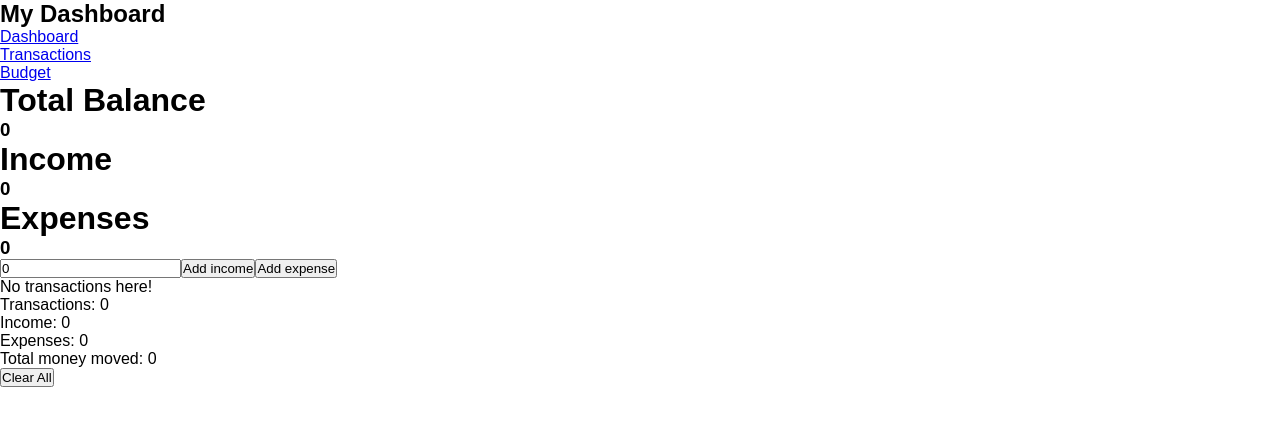
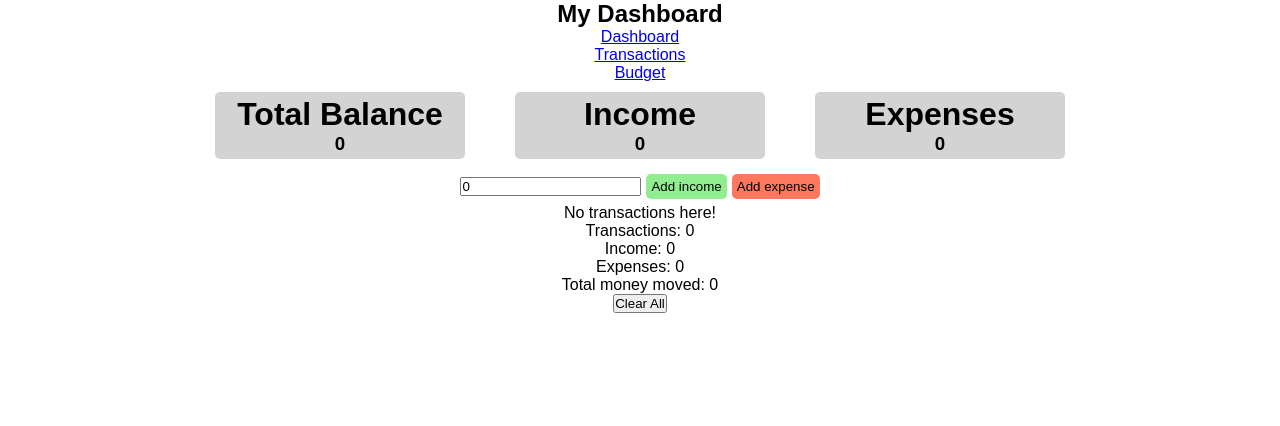
Before and after one commit to kugicode/FinanceDashboard, a React (Vite) app: page / in a window 1280 px wide. Shown: the top 426 px of the page. Built offline with nearby package versions, Linux system fonts and the light colour scheme.

Commit message:
Improved dashboard layout and styling!

```diff
--- a/src/App.jsx
+++ b/src/App.jsx
@@ -75,14 +75,16 @@ function App() {
   },[amount])
 
   return (
-    <div>
+    <div style={{ textAlign: 'center' }}>
       <Navbar />
+      <div style={{ display: 'flex', gap: 30, justifyContent: 'center' }}>
       <Card title="Total Balance" amount={balance} />
       <Card title="Income" amount={totalIncome} />
       <Card title="Expenses" amount={totalExpenses} />
+      </div>
       <input type="number" placeholder='Enter an amount' value={amount} onChange={(e) => setAmount(Number(e.target.value)) } />
-      <button onClick={handleAddIncome}>Add income</button>
-      <button onClick={handleAddExpense}>Add expense</button>
+      <button onClick={handleAddIncome} style={{margin: 5, border: 'none', borderRadius: '5px', padding: 5, background: 'lightgreen' }}>Add income</button>
+      <button onClick={handleAddExpense} style={{ border: 'none', borderRadius: '5px', padding: 5, background: '#ff785d' }}>Add expense</button>
 
       <ul>
 
@@ -91,7 +93,7 @@ function App() {
         transactions.map((item, index) =>
          <li style={item.type === 'income' ? {color:'green'} : {color:'red'}}
         key={item.id}>{index + 1}. {item.type} - {item.amount} {item.date}
-        <button onClick={() => remove(item.id)}>delete</button></li>
+        <button onClick={() => remove(item.id)} style={{ margin: 5, border: 'none', borderRadius: '5px', padding: 3, background: '#ff5837'}}>delete</button></li>
         )
       : <li>No transactions here!</li>
       }
--- a/src/components/Card.jsx
+++ b/src/components/Card.jsx
@@ -2,10 +2,10 @@
 
 function Card(props){
     return(
-    <>
+    <div style={{ background: 'lightgrey', padding: 4, margin: 10, borderRadius: 5, width: 250}}>
     <h1>{props.title}</h1>
     <h3>{props.amount}</h3>
-    </>
+    </div>
 )
 }
 
```
